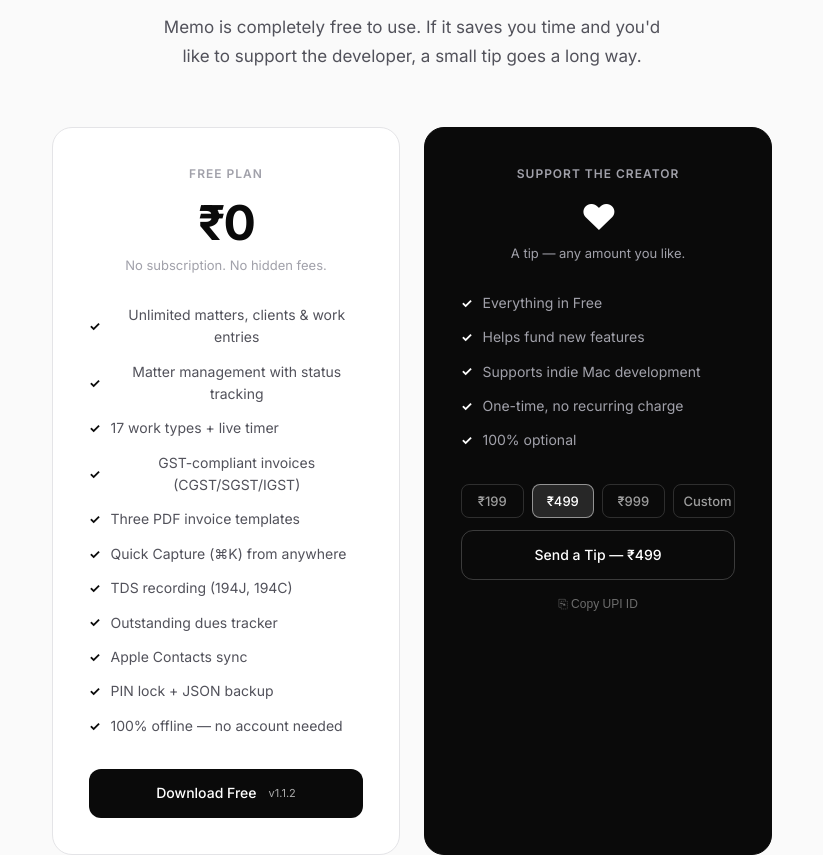
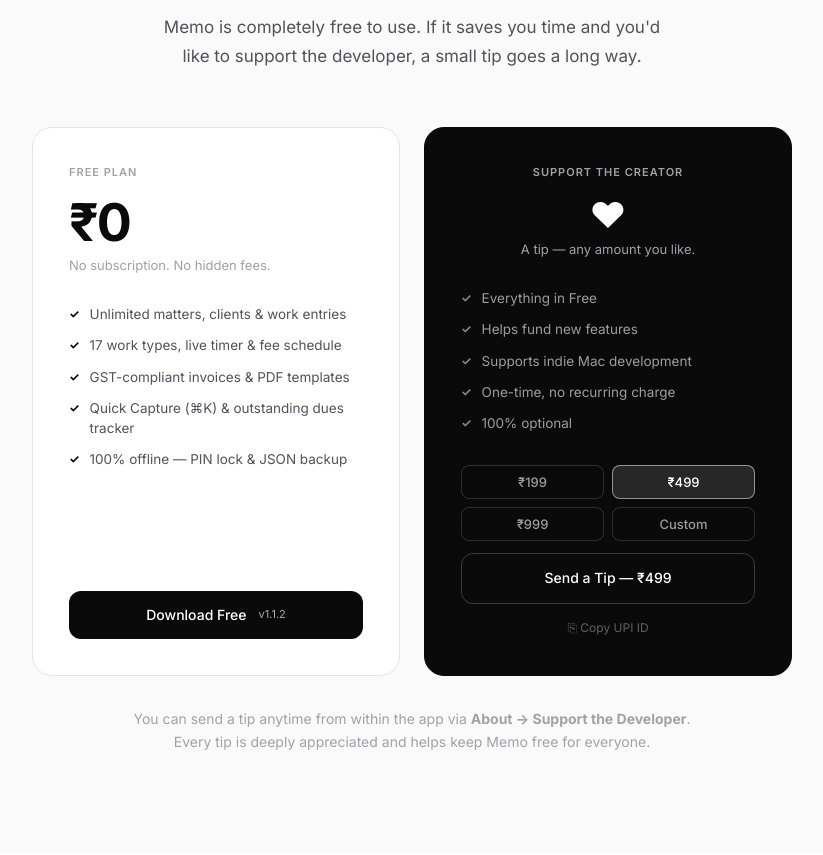
Before and after one commit to shaileshmendon/memo-website, a plain HTML site: page index.html in a window 1280 px wide. Shown: the part 2726-3581 px from the top of the page, without its empty margins (228-1051 px from the left). Drawn offline with Linux system fonts and the light colour scheme.

Commit message:
Revised Webpage

```diff
--- a/index.html
+++ b/index.html
@@ -680,9 +680,10 @@
       grid-template-columns: 1fr 1fr;
       gap: 24px;
       margin-top: 56px;
-      max-width: 720px;
+      max-width: 760px;
       margin-left: auto;
       margin-right: auto;
+      align-items: stretch;
     }
 
     .pricing-card {
@@ -690,16 +691,20 @@
       border: 1.5px solid var(--grey-200);
       border-radius: var(--radius-lg);
       padding: 36px;
+      display: flex;
+      flex-direction: column;
+      text-align: left;
     }
 
     .pricing-card.featured {
       background: var(--black);
       border-color: var(--black);
       color: var(--white);
+      text-align: center;
     }
 
     .pricing-plan {
-      font-size: 12px;
+      font-size: 11px;
       font-weight: 600;
       letter-spacing: 1px;
       text-transform: uppercase;
@@ -710,15 +715,19 @@
     .pricing-card.featured .pricing-plan { color: var(--grey-400); }
 
     .pricing-price {
-      font-size: 48px;
+      font-size: 52px;
       font-weight: 700;
       letter-spacing: -2px;
       line-height: 1;
       color: var(--black);
-      margin-bottom: 8px;
-    }
-
-    .pricing-card.featured .pricing-price { color: var(--white); }
+      margin-bottom: 6px;
+    }
+
+    .pricing-card.featured .pricing-price {
+      color: var(--white);
+      font-size: 40px;
+      letter-spacing: 0;
+    }
 
     .pricing-note {
       font-size: 13px;
@@ -730,28 +739,33 @@
       list-style: none;
       display: flex;
       flex-direction: column;
-      gap: 12px;
+      gap: 11px;
       margin-bottom: 32px;
+      flex: 1;
     }
 
     .pricing-features li {
-      font-size: 14px;
+      font-size: 13.5px;
       color: var(--grey-600);
       display: flex;
-      align-items: center;
+      align-items: flex-start;
       gap: 10px;
-    }
-
-    .pricing-card.featured .pricing-features li { color: var(--grey-400); }
+      text-align: left !important;
+      line-height: 1.5;
+    }
+
+    .pricing-card.featured .pricing-features li { color: rgba(255,255,255,0.6); }
 
     .pricing-features li::before {
       content: '✓';
       font-weight: 700;
       color: var(--black);
-      font-size: 13px;
-    }
-
-    .pricing-card.featured .pricing-features li::before { color: var(--white); }
+      font-size: 12px;
+      flex-shrink: 0;
+      margin-top: 1px;
+    }
+
+    .pricing-card.featured .pricing-features li::before { color: rgba(255,255,255,0.5); }
 
     .pricing-cta {
       width: 100%;
@@ -759,6 +773,7 @@
       justify-content: center;
       padding: 13px;
       font-size: 14px;
+      margin-top: auto;
     }
 
     .tip-amount-btn {
@@ -1049,7 +1064,7 @@
       .nav-links { display: none; }
       .feature-layout { grid-template-columns: 1fr; gap: 40px; }
       .feature-layout.reverse { direction: ltr; }
-      .pricing-grid { grid-template-columns: 1fr; }
+      .pricing-grid { grid-template-columns: 1fr; max-width: 420px; }
       .footer-top { flex-direction: column; }
       .footer-mas { flex-wrap: wrap; }
       .mas-store-btn { margin-left: 0; }
@@ -1399,16 +1414,10 @@
         <div class="pricing-note">No subscription. No hidden fees.</div>
         <ul class="pricing-features">
           <li>Unlimited matters, clients &amp; work entries</li>
-          <li>Matter management with status tracking</li>
-          <li>17 work types + live timer</li>
-          <li>GST-compliant invoices (CGST/SGST/IGST)</li>
-          <li>Three PDF invoice templates</li>
-          <li>Quick Capture (⌘K) from anywhere</li>
-          <li>TDS recording (194J, 194C)</li>
-          <li>Outstanding dues tracker</li>
-          <li>Apple Contacts sync</li>
-          <li>PIN lock + JSON backup</li>
-          <li>100% offline — no account needed</li>
+          <li>17 work types, live timer &amp; fee schedule</li>
+          <li>GST-compliant invoices &amp; PDF templates</li>
+          <li>Quick Capture (⌘K) &amp; outstanding dues tracker</li>
+          <li>100% offline — PIN lock &amp; JSON backup</li>
         </ul>
         <a href="https://github.com/shaileshmendon/MemoAppTauri/releases/download/v1.1.2/Memo_1.1.2_aarch64.dmg" class="btn btn-primary pricing-cta">Download Free</a>
       </div>
@@ -1424,14 +1433,16 @@
           <li>One-time, no recurring charge</li>
           <li>100% optional</li>
         </ul>
-        <div style="display: flex; gap: 8px; margin-bottom: 12px; flex-wrap: wrap;">
-          <button onclick="setTip(199)" class="tip-amount-btn" id="tip-199">₹199</button>
-          <button onclick="setTip(499)" class="tip-amount-btn active" id="tip-499">₹499</button>
-          <button onclick="setTip(999)" class="tip-amount-btn" id="tip-999">₹999</button>
-          <button onclick="setTip('custom')" class="tip-amount-btn" id="tip-custom">Custom</button>
+        <div style="margin-top: auto;">
+          <div style="display: grid; grid-template-columns: 1fr 1fr; gap: 8px; margin-bottom: 12px;">
+            <button onclick="setTip(199)" class="tip-amount-btn" id="tip-199">₹199</button>
+            <button onclick="setTip(499)" class="tip-amount-btn active" id="tip-499">₹499</button>
+            <button onclick="setTip(999)" class="tip-amount-btn" id="tip-999">₹999</button>
+            <button onclick="setTip('custom')" class="tip-amount-btn" id="tip-custom">Custom</button>
+          </div>
+          <a id="tipBtn" href="upi://pay?pa=ssmendon@icici&pn=Shailesh%20Mendon&am=499&cu=INR&tn=Memo%20App%20Tip" class="btn btn-outline pricing-cta" style="border-color: rgba(255,255,255,0.2); color: white; margin-bottom: 10px; display: flex;">Send a Tip — ₹499</a>
+          <button onclick="copyUPI()" style="background: none; border: none; color: rgba(255,255,255,0.35); font-size: 12px; cursor: pointer; width: 100%; text-align: center; padding: 4px 0; font-family: 'Inter', sans-serif;">&#x2398; Copy UPI ID</button>
         </div>
-        <a id="tipBtn" href="upi://pay?pa=ssmendon@icici&pn=Shailesh%20Mendon&am=499&cu=INR&tn=Memo%20App%20Tip" class="btn btn-outline pricing-cta" style="border-color: rgba(255,255,255,0.2); color: white; margin-bottom: 10px;">Send a Tip — ₹499</a>
-        <button onclick="copyUPI()" style="background: none; border: none; color: rgba(255,255,255,0.4); font-size: 12px; cursor: pointer; width: 100%; text-align: center; padding: 4px 0;">&#x2398; Copy UPI ID</button>
       </div>
     </div>
 
@@ -1672,7 +1683,6 @@
     const btn = document.getElementById('tipBtn');
     btn.href = `upi://pay?pa=${UPI_ID}&pn=Shailesh%20Mendon&am=${currentTip}&cu=INR&tn=Memo%20App%20Tip`;
     btn.textContent = `Send a Tip — ₹${currentTip}`;
-    btn.style.cssText = 'border-color: rgba(255,255,255,0.2); color: white; margin-bottom: 10px;';
   }
 
   function copyUPI() {
```
